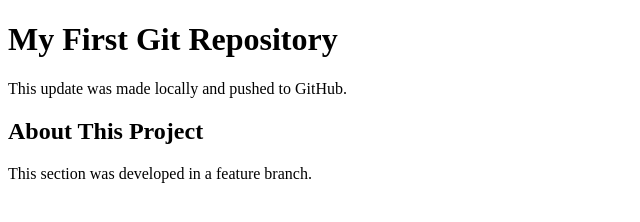
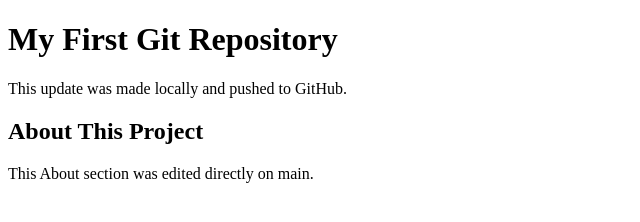
Before and after one commit to SantGP/week2-git-fundamentals, a plain HTML site: page index.html in a window 1280 px wide. Shown: the full height of the page, 0-640 px from the left. Drawn offline with Linux system fonts and the light colour scheme.

Commit message:
Edit About section directly on main

```diff
--- a/index.html
+++ b/index.html
@@ -14,7 +14,7 @@
     <p>This update was made locally and pushed to GitHub.</p>
     <section>
         <h2>About This Project</h2>
-        <p>This section was developed in a feature branch.</p>
+        <p>This About section was edited directly on main.</p>
     </section>
 </body>
 
```
